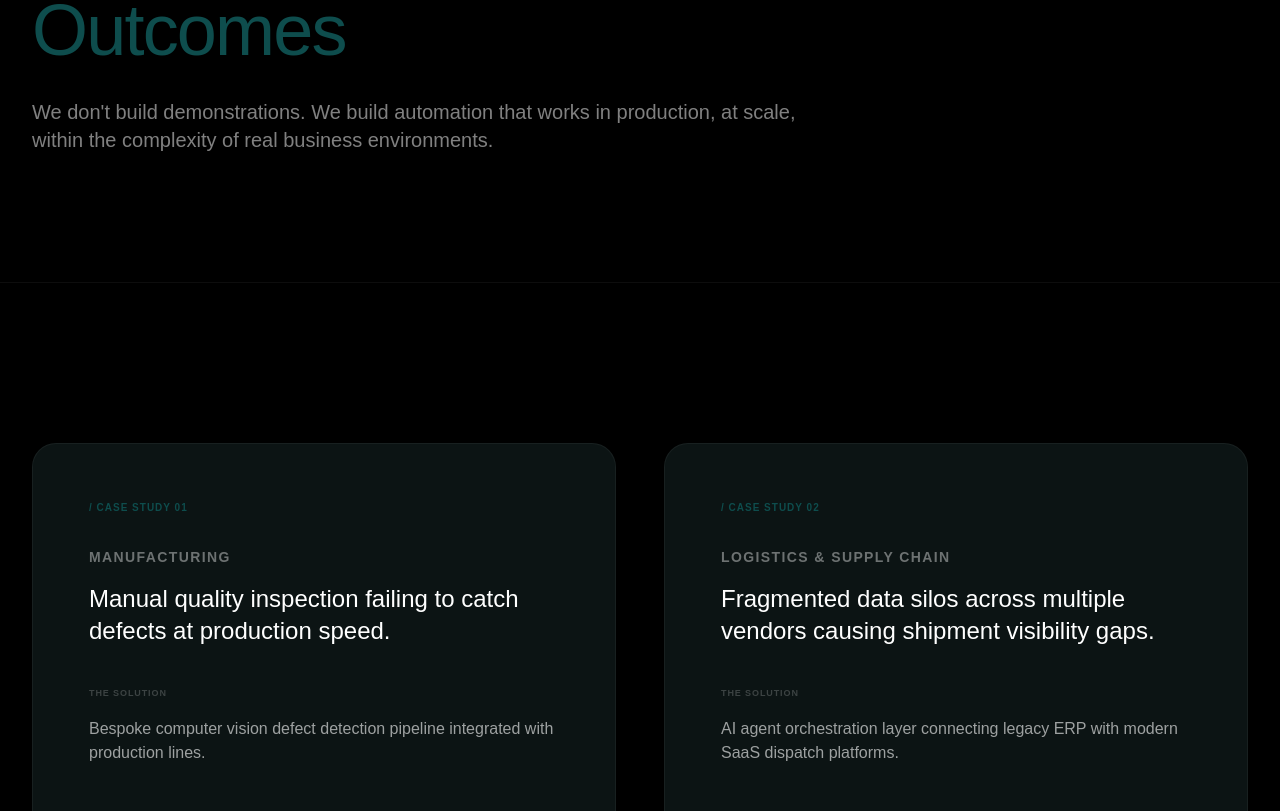
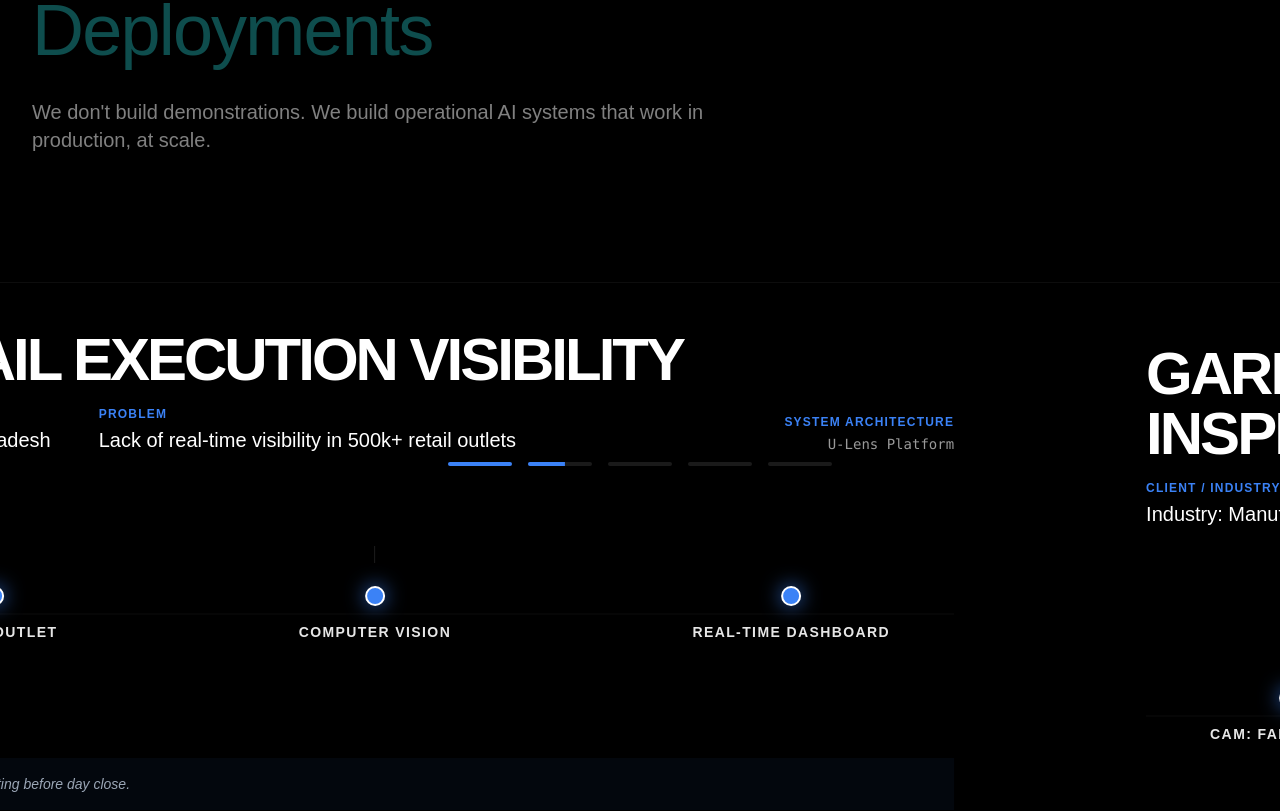
Before and after one commit to CodeHub1443/tdi-interactive-site, a Next.js app: page /case-studies in a window 1280 px wide. Shown: the part 286-1097 px from the top of the page. Built offline with nearby package versions, Linux system fonts and the light colour scheme.

Commit message:
feat: replace static case study cards with animated horizontal panel component on dedicated page

```diff
--- a/app/case-studies/page.tsx
+++ b/app/case-studies/page.tsx
@@ -2,50 +2,12 @@
 
 import React from "react";
 import { motion } from "framer-motion";
+import { CaseStudySection } from "@/components/CaseStudies/CaseStudySection";
 import { CTASection } from "@/components/CTASection";
-
-const caseStudies = [
-  {
-    industry: "Manufacturing",
-    problem: "Manual quality inspection failing to catch defects at production speed.",
-    system: "Bespoke computer vision defect detection pipeline integrated with production lines.",
-    outcome: "99.8% detection accuracy at machine speed, 40% reduction in quality-related rework costs."
-  },
-  {
-    industry: "Logistics & Supply Chain",
-    problem: "Fragmented data silos across multiple vendors causing shipment visibility gaps.",
-    system: "AI agent orchestration layer connecting legacy ERP with modern SaaS dispatch platforms.",
-    outcome: "Real-time visibility across all 3PL vendors, 15% improvement in route efficiency."
-  },
-  {
-    industry: "Fast-Moving Consumer Goods (FMCG)",
-    problem: "Disproportionate team time spent on automated outreach sequencing and CRM updates.",
-    system: "Autonomous sales agents for lead qualification and CRM data enrichment.",
-    outcome: "400% increase in qualified pipeline generation without increasing headcount."
-  },
-  {
-    industry: "Financial Services",
-    problem: "High-volume document processing for regulatory compliance causing bottlenecks.",
-    system: "Multi-lingual NLP pipeline for automated document classification and information extraction.",
-    outcome: "Reduced compliance check cycle-time from 3 days to 45 seconds per document."
-  },
-  {
-    industry: "Enterprise Operations",
-    problem: "Internal knowledge trapped in inaccessible documents and scattered communication tools.",
-    system: "SOP-aware chatbot and internal knowledge assistant indexing company wikis and documents.",
-    outcome: "85% reduction in internal support tickets for standard operational queries."
-  },
-  {
-    industry: "Global Retail",
-    problem: "Stalled AI pilot initiatives failing to deliver measurable production value.",
-    system: "AI implementation roadmap and end-to-end production-grade agent infrastructure.",
-    outcome: "Successful go-live of inventory optimization agents within 4 months of engagement."
-  }
-];
 
 export default function CaseStudiesPage() {
   return (
-    <main className="pt-20">
+    <main className="pt-20 bg-black">
       {/* Intro Header */}
       <section className="bg-black py-24 md:py-32 border-b border-white/5">
         <div className="max-w-[1800px] mx-auto px-6 lg:px-8">
@@ -55,43 +17,17 @@ export default function CaseStudiesPage() {
             className="max-w-3xl"
           >
             <h1 className="text-4xl md:text-6xl lg:text-7xl font-normal tracking-tight text-white mb-6 md:mb-8">
-              Operational <br/><span className="text-accentTeal">Outcomes</span>
+              Operational <br/><span className="text-accentTeal">Deployments</span>
             </h1>
             <p className="text-white/50 text-lg md:text-xl font-light leading-relaxed">
-              We don't build demonstrations. We build automation that works in production, at scale, within the complexity of real business environments.
+              We don't build demonstrations. We build operational AI systems that work in production, at scale.
             </p>
           </motion.div>
         </div>
       </section>
 
-      {/* Case Studies Grid */}
-      <section className="bg-black py-16 md:py-24 lg:py-40">
-        <div className="max-w-[1800px] mx-auto px-6 lg:px-8">
-          <div className="grid grid-cols-1 md:grid-cols-2 gap-8 lg:gap-12">
-            {caseStudies.map((caseStudy, idx) => (
-              <div key={idx} className="bg-[#0c1414] border border-white/5 rounded-3xl p-6 md:p-10 lg:p-14 group">
-                <span className="text-[10px] uppercase font-bold tracking-widest text-accentTeal mb-8 block">/ Case Study 0{idx + 1}</span>
-                <h2 className="text-sm font-bold tracking-widest text-white/40 uppercase mb-4">{caseStudy.industry}</h2>
-                <h3 className="text-xl md:text-2xl font-light leading-snug text-white mb-10 group-hover:text-accentTeal transition-colors">
-                  {caseStudy.problem}
-                </h3>
-
-                <div className="space-y-12">
-                  <div className="flex flex-col gap-4">
-                    <span className="text-[9px] uppercase tracking-widest text-white/20 font-bold">The Solution</span>
-                    <p className="text-white/60 text-sm md:text-base leading-relaxed font-light">{caseStudy.system}</p>
-                  </div>
-
-                  <div className="flex flex-col gap-4 p-8 bg-white/5 rounded-2xl border border-white/10">
-                    <span className="text-[9px] uppercase tracking-widest text-accentTeal font-bold">Operational Outcome</span>
-                    <p className="text-white/90 text-sm md:text-base leading-relaxed font-semibold">{caseStudy.outcome}</p>
-                  </div>
-                </div>
-              </div>
-            ))}
-          </div>
-        </div>
-      </section>
+      {/* Cinematic Horizontal Scroll Section */}
+      <CaseStudySection />
 
       <CTASection />
     </main>
```
